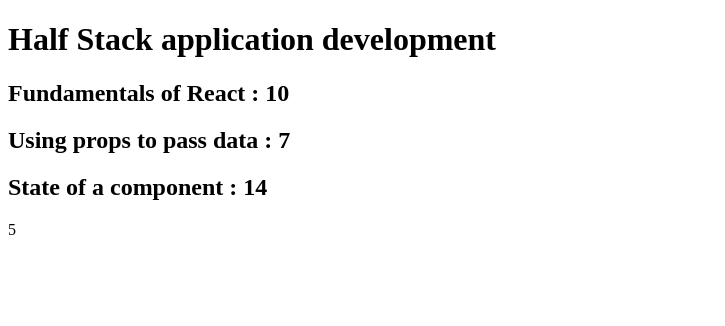
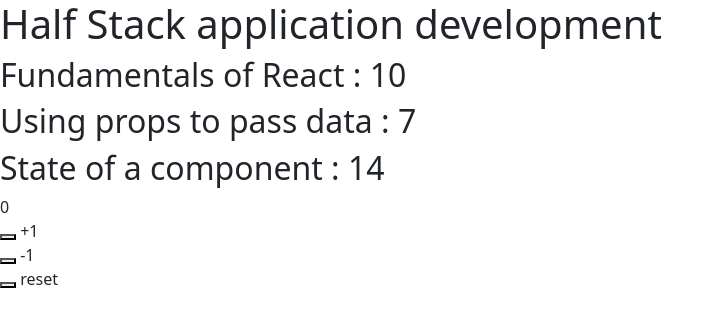
Before and after one commit to ashleyadrias/learning_react, a React (Vite) app in the folder part1/: page / in a window 1280 px wide. Shown: the top 326 px of the page, without its empty margins (0-725 px from the left). Built offline with nearby package versions, Linux system fonts and the light colour scheme.

Commit message:
states and event handling

```diff
--- /dev/null
+++ b/package.json
@@ -0,0 +1,5 @@
+{
+  "dependencies": {
+    "bootstrap": "^5.3.3"
+  }
+}
--- a/part1/src/App.jsx
+++ b/part1/src/App.jsx
@@ -59,17 +59,23 @@
 
   const [ counter, setCounter ] = useState(0)
 
-  setTimeout(
-    () => setCounter(counter + 1),
-    1000
-  )
 
   return (
     <div>
       <Header course={course} />
       <Content parts={parts} />
       {/* <Total parts={parts} /> */}
-      {counter}
+
+      {/*
+      1. create a counter
+      2. create up button (+1)
+      3. create down button (-1)
+      4. create reset (back to 0)
+      */}
+      <div> {counter} </div>
+      <div><button onClick = {() => setCounter(counter + 1)} ></button> +1 </div>
+      <div><button onClick = {() => setCounter(counter - 1)} ></button> -1 </div>
+      <div><button onClick = {() => setCounter(0)} ></button> reset </div>
     </div>
   )
 }
--- a/part1/src/main.jsx
+++ b/part1/src/main.jsx
@@ -2,4 +2,6 @@
 
 import App from './App'
 
+import 'bootstrap/dist/css/bootstrap.css';
+
 ReactDOM.createRoot(document.getElementById('root')).render(<App />)
```
Also changed, not shown: 1 other file (tests, documents, lock files or other folders).
